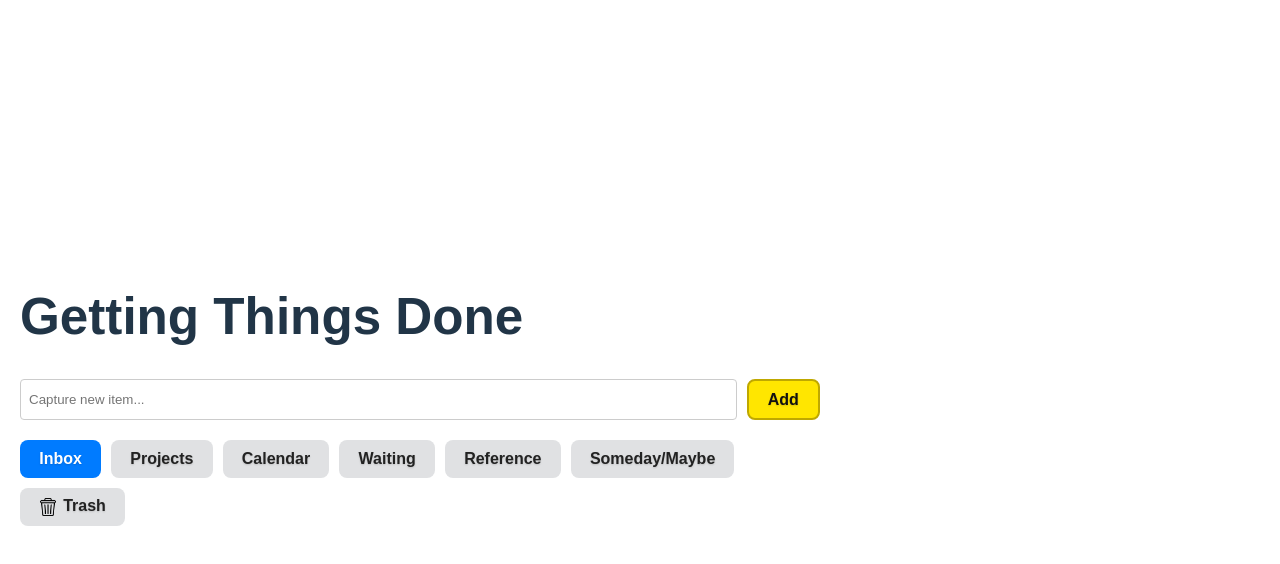
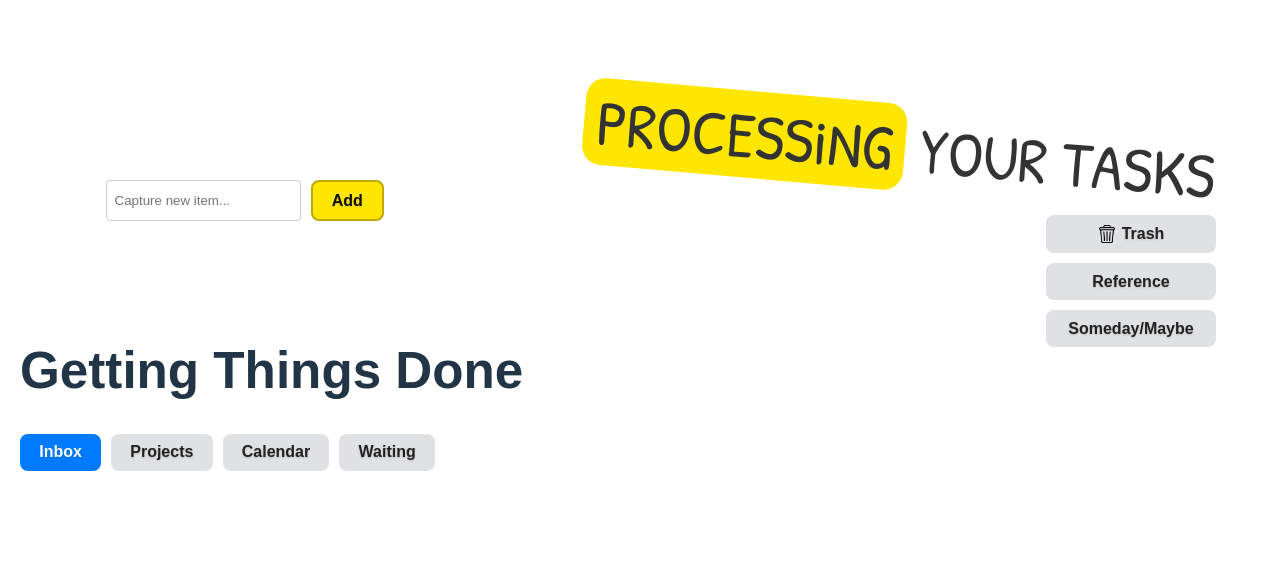
Before and after one commit to snakesford/GettingsThingsDone0, a React (Vite) app: page / in a window 1280 px wide. Shown: the top 564 px of the page. Built offline with nearby package versions, Linux system fonts and the light colour scheme.

Commit message:
moves stuff around the screen

```diff
--- a/index.html
+++ b/index.html
@@ -4,6 +4,9 @@
     <meta charset="UTF-8" />
     <link rel="icon" type="image/svg+xml" href="/vite.svg" />
     <meta name="viewport" content="width=device-width, initial-scale=1.0" />
+    <link rel="preconnect" href="https://fonts.googleapis.com">
+    <link rel="preconnect" href="https://fonts.gstatic.com" crossorigin>
+    <link href="https://fonts.googleapis.com/css2?family=Patrick+Hand&display=swap" rel="stylesheet">
     <title>GTD App</title>
   </head>
   <body>
--- a/src/App.css
+++ b/src/App.css
@@ -1,3 +1,49 @@
+/* Title above nav with Patrick Hand font */
+.processing-title {
+  font-family: 'Patrick Hand', cursive;
+  font-size: 4rem;
+  color: #333;
+  position: absolute;
+  top: 100px;
+  right: 5%;
+  transform: rotate(5deg);
+  margin: 0;
+  text-align: right;
+  z-index: 10;
+}
+
+.processing-shortcuts {
+  position: absolute;
+  top: 215px;
+  right: 5%;
+  display: flex;
+  flex-direction: column;
+  gap: 10px;
+  align-items: stretch;
+  z-index: 10;
+}
+
+.processing-shortcuts button {
+  background: #e0e1e3;
+  color: #222;
+  border: none;
+  font-weight: bold;
+  min-width: 170px;
+}
+
+.processing-shortcuts button.active {
+  background: #007bff;
+  color: #fff;
+}
+
+.processing-capture-row {
+  position: absolute;
+  top: 180px;
+  right: 70%;
+  display: flex;
+  gap: 10px;
+  z-index: 11;
+}
 /* Add button with black text */
 .add-btn {
   color: #111 !important;
@@ -191,4 +237,15 @@
     color: #fff;
     border: none;
   }
+  .processing-shortcuts button {
+    background: #e0e1e3;
+    color: #222;
+    border: none;
+    font-weight: bold;
+  }
+  .processing-shortcuts button.active {
+    background: #007bff;
+    color: #fff;
+    border: none;
+  }
 }
--- a/src/App.tsx
+++ b/src/App.tsx
@@ -11,21 +11,21 @@
 
 const sections = [
   { key: 'inbox', label: 'Inbox' },
-  { key: 'projects', label: 'Projects' },
+  { key: 'project', label: 'Projects' },
   { key: 'calendar', label: 'Calendar' },
   { key: 'waiting', label: 'Waiting' },
+] as const;
+
+const quickAccessSections = [
+  { key: 'trash', label: 'Trash' },
   { key: 'reference', label: 'Reference' },
   { key: 'someday', label: 'Someday/Maybe' },
-  { key: 'trash', label: 'Trash' },
 ] as const;
+
+type SectionKey = Item['status'];
 
 function ProcessModal({ item, onClose, onMove }: { item: Item; onClose: () => void; onMove: (status: Item['status']) => void }) {
   const [step, setStep] = useState(0);
-  const [actionable, setActionable] = useState<null | boolean>(null);
-  const [twoMin, setTwoMin] = useState<null | boolean>(null);
-  const [isProject, setIsProject] = useState<null | boolean>(null);
-  const [deferOrDelegate, setDeferOrDelegate] = useState<null | 'defer' | 'delegate'>(null);
-  const [nonActionableDest, setNonActionableDest] = useState<null | 'trash' | 'reference' | 'someday'>(null);
 
   // Step 0: Is it actionable?
   if (step === 0) {
@@ -35,8 +35,8 @@
           <h3>Process: {item.text}</h3>
           <p>Is this item actionable?</p>
           <div className="modal-buttons">
-            <button onClick={() => { setActionable(true); setStep(1); }}>Yes</button>
-            <button onClick={() => { setActionable(false); setStep(99); }}>No</button>
+            <button onClick={() => { setStep(1); }}>Yes</button>
+            <button onClick={() => { setStep(99); }}>No</button>
           </div>
           <button className="close" onClick={onClose}>Cancel</button>
         </div>
@@ -52,12 +52,12 @@
           <h3>Process: {item.text}</h3>
           <p>Where should this go?</p>
           <div className="modal-buttons">
-            <button onClick={() => { setNonActionableDest('trash'); onMove('trash'); }}>
+            <button onClick={() => { onMove('trash'); }}>
               <img src="/images/bin.png" alt="Trash" style={{ width: 20, height: 20, verticalAlign: 'middle', marginRight: 6 }} />
               Trash
             </button>
-            <button onClick={() => { setNonActionableDest('reference'); onMove('reference'); }}>Reference</button>
-            <button onClick={() => { setNonActionableDest('someday'); onMove('someday'); }}>Someday</button>
+            <button onClick={() => { onMove('reference'); }}>Reference</button>
+            <button onClick={() => { onMove('someday'); }}>Someday</button>
           </div>
           <button className="close" onClick={onClose}>Cancel</button>
         </div>
@@ -73,8 +73,8 @@
           <h3>Process: {item.text}</h3>
           <p>Can you do it in 2 minutes?</p>
           <div className="modal-buttons">
-            <button onClick={() => { setTwoMin(true); onMove('calendar'); }}>Yes (Do it!)</button>
-            <button onClick={() => { setTwoMin(false); setStep(2); }}>No</button>
+            <button onClick={() => { onMove('calendar'); }}>Yes (Do it!)</button>
+            <button onClick={() => { setStep(2); }}>No</button>
           </div>
           <button className="close" onClick={onClose}>Cancel</button>
         </div>
@@ -90,8 +90,8 @@
           <h3>Process: {item.text}</h3>
           <p>Does this require multiple steps (project)?</p>
           <div className="modal-buttons">
-            <button onClick={() => { setIsProject(true); onMove('project'); }}>Yes (Project)</button>
-            <button onClick={() => { setIsProject(false); setStep(3); }}>No</button>
+            <button onClick={() => { onMove('project'); }}>Yes (Project)</button>
+            <button onClick={() => { setStep(3); }}>No</button>
           </div>
           <button className="close" onClick={onClose}>Cancel</button>
         </div>
@@ -107,8 +107,8 @@
           <h3>Process: {item.text}</h3>
           <p>What should you do with it?</p>
           <div className="modal-buttons">
-            <button onClick={() => { setDeferOrDelegate('defer'); onMove('calendar'); }}>Defer (Set a date)</button>
-            <button onClick={() => { setDeferOrDelegate('delegate'); onMove('waiting'); }}>Delegate (Waiting)</button>
+            <button onClick={() => { onMove('calendar'); }}>Defer (Set a date)</button>
+            <button onClick={() => { onMove('waiting'); }}>Delegate (Waiting)</button>
           </div>
           <button className="close" onClick={onClose}>Cancel</button>
         </div>
@@ -122,7 +122,7 @@
 function App() {
   const [items, setItems] = useState<Item[]>([]);
   const [newItemText, setNewItemText] = useState('');
-  const [activeSection, setActiveSection] = useState('inbox');
+  const [activeSection, setActiveSection] = useState<SectionKey>('inbox');
   const [processingItem, setProcessingItem] = useState<Item | null>(null);
 
   useEffect(() => {
@@ -163,21 +163,11 @@
 
   return (
     <div className="app">
-      <header>
-        <h1>Getting Things Done</h1>
-        <div className="capture">
-          <input
-            type="text"
-            value={newItemText}
-            onChange={(e) => setNewItemText(e.target.value)}
-            placeholder="Capture new item..."
-            onKeyPress={(e) => e.key === 'Enter' && addItem()}
-          />
-          <button className="add-btn" onClick={addItem}>Add</button>
-        </div>
-      </header>
-      <nav>
-        {sections.map(section => (
+      <div className="processing-title">
+        <span style={{ background: '#ffe600', borderRadius: '0.3em', padding: '0 0.2em' }}>PROCESSiNG</span> YOUR TASKS
+      </div>
+      <div className="processing-shortcuts">
+        {quickAccessSections.map(section => (
           <button
             key={section.key}
             className={activeSection === section.key ? 'active' : ''}
@@ -189,6 +179,30 @@
                 Trash
               </>
             ) : section.label}
+          </button>
+        ))}
+      </div>
+      <div className="processing-capture-row">
+        <input
+          type="text"
+          value={newItemText}
+          onChange={(e) => setNewItemText(e.target.value)}
+          placeholder="Capture new item..."
+          onKeyPress={(e) => e.key === 'Enter' && addItem()}
+        />
+        <button className="add-btn" onClick={addItem}>Add</button>
+      </div>
+      <header>
+        <h1>Getting Things Done</h1>
+      </header>
+      <nav>
+        {sections.map(section => (
+          <button
+            key={section.key}
+            className={activeSection === section.key ? 'active' : ''}
+            onClick={() => setActiveSection(section.key)}
+          >
+            {section.label}
           </button>
         ))}
       </nav>
```
